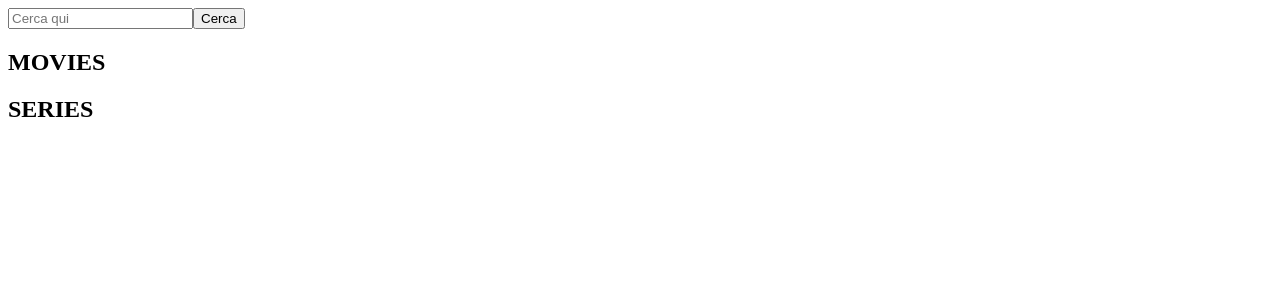
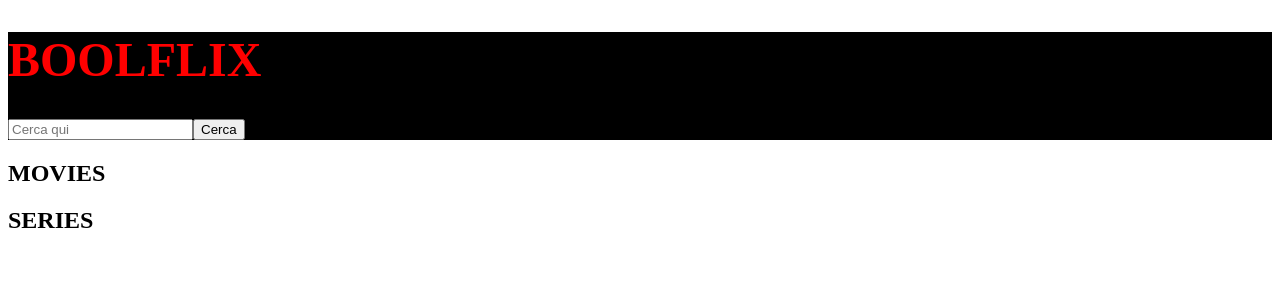
Before and after one commit to marcocalligaris/vue-boolflix, a Vue app: page / in a window 1280 px wide. Shown: the top 300 px of the page. Built offline with nearby package versions, Linux system fonts and the light colour scheme.

Commit message:
Added Header css

```diff
--- a/src/components/BaseHeader.vue
+++ b/src/components/BaseHeader.vue
@@ -1,6 +1,9 @@
 <template>
-    <div>
-        <BaseSearch placeholder="Cerca qui" @search="newSearch" />
+    <div class="py-4" id="header">
+        <div class="container d-flex justify-content-between align-items-center">
+            <a href="#"><h1>BOOLFLIX</h1></a>
+            <BaseSearch placeholder="Cerca qui" @search="newSearch" />
+        </div>
     </div>
 </template>
 
@@ -17,3 +20,17 @@ export default {
     },
 }
 </script>
+<style lang="scss" scoped>
+#header {
+    background-color: black;
+    position: sticky;
+    left: 0;
+    right: 0;
+    top: 0;
+    a {
+        text-decoration: none;
+        color: red;
+        font-size: 1.5rem;
+    }
+}
+</style>
```
